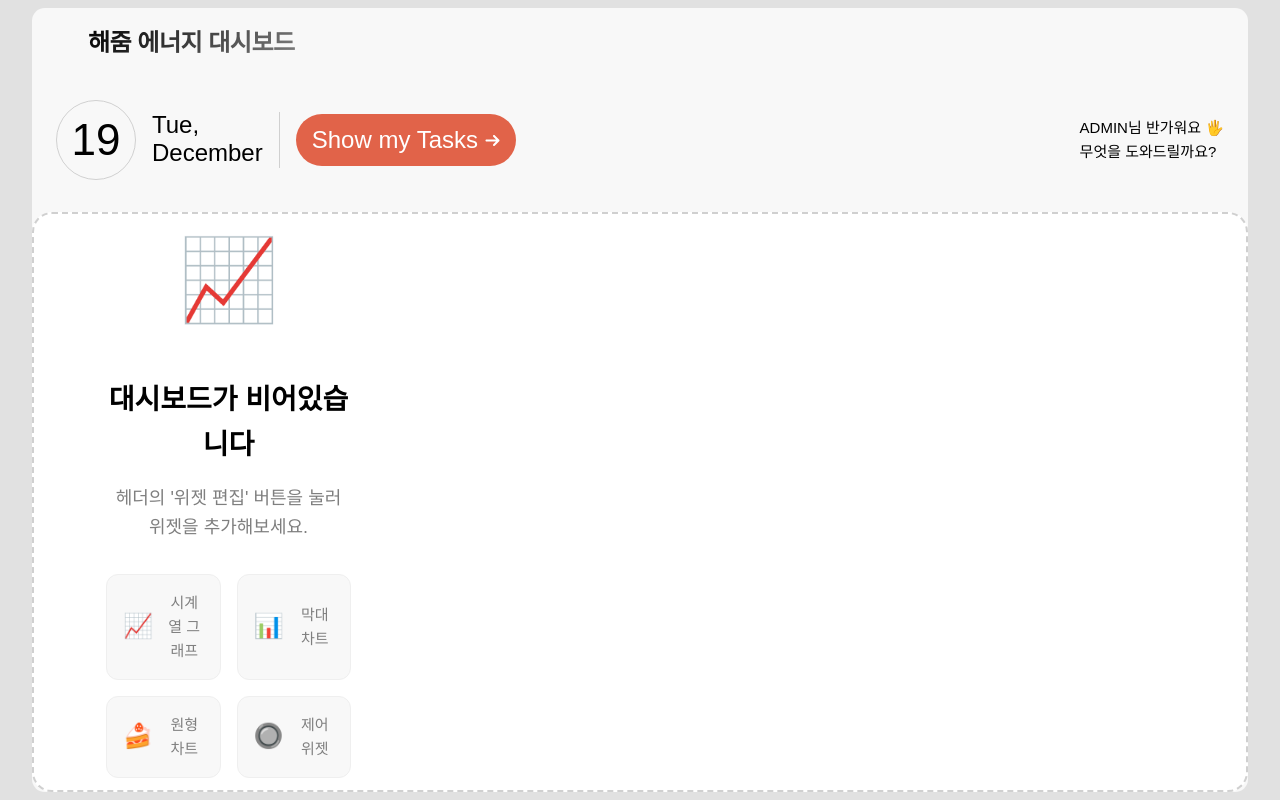
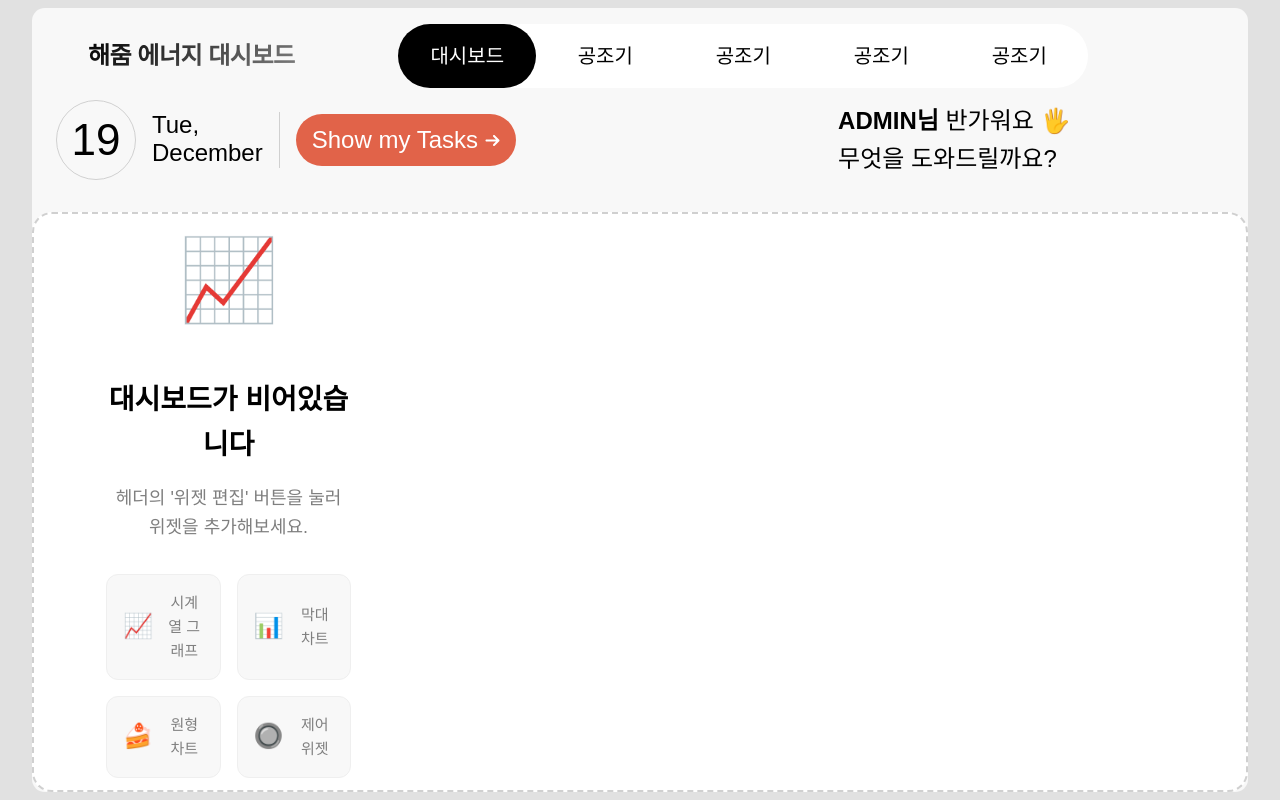
Before and after one commit to apple9710/haezoom, a Vue app: page /dashboard in a window 1280 px wide. Built offline with nearby package versions, Linux system fonts and the light colour scheme; a web font is replaced by a local one.

Commit message:
대시보드 상단 수정

```diff
--- a/src/components/AppHeader.vue
+++ b/src/components/AppHeader.vue
@@ -12,6 +12,8 @@
       </div>
 
       <div class="header-center">
+
+
         <button
           v-if="route.name === 'Dashboard' && isEditMode"
           @click="toggleSidebar"
@@ -21,6 +23,25 @@
           <span class="toggle-icon">☰</span>
           <span class="toggle-text">위젯 메뉴</span>
         </button>
+        <ul class="top-menu"
+          v-else
+        >
+          <li v-if="route.name ==='Dashboard'" class="active">
+            <a class="top-menu-item" href="#">대시보드</a>
+          </li>
+          <li>
+            <a class="top-menu-item" href="#">공조기</a>
+          </li>
+          <li>
+            <a class="top-menu-item" href="#">공조기</a>
+          </li>
+          <li>
+            <a class="top-menu-item" href="#">공조기</a>
+          </li>
+          <li>
+            <a class="top-menu-item" href="#">공조기</a>
+          </li>
+        </ul>
       </div>
 
       <div class="header-right" v-if="authStore.isAuthenticated">
@@ -539,6 +560,45 @@ onUnmounted(() => {
   transform: translateX(2px);
 }
 
+
+/* top-menu */
+
+.top-menu {
+  display:flex;
+  align-items:center;
+  background-color:var(--color-bg-white);
+  border-radius:999px;
+}
+.top-menu  li {
+  list-style-type:none;
+
+
+  font-size:20px;
+}
+.top-menu  li .top-menu-item {
+  color:#000;
+  width:138px;
+  height:64px;
+  display:flex;
+  align-items: center;
+  justify-content:center;
+  border-radius:999px;
+
+  /* display:block;
+  padding:20px 34px;
+  background-color: #000;
+  border-radius:999px;
+  color:#fff;
+  font-size:20px; */
+}
+.top-menu  li .top-menu-item:hover{
+  background:none;
+}
+.top-menu li.active .top-menu-item{
+    color:#fff;
+    background-color: #000;
+}
+
 /* 스크롤시 헤더 스타일 변경 (선택사항) */
 @media (prefers-reduced-motion: no-preference) {
   .app-header {
--- a/src/views/DashboardView-styles.css
+++ b/src/views/DashboardView-styles.css
@@ -84,6 +84,14 @@
   fill: var(--color-font-white);
 }
 
+.dashboard-header .welcome-text{
+  font-size: 24px;
+  font-weight: 300;
+  padding-right:12vw;
+}
+
+
+
 .dashboard-content {
   flex: 1;
   display: flex;
@@ -91,7 +99,9 @@
   height:98vh;
   /* height: calc(100vh - 90px); */
 }
-
+.dashboard-content .user-name{
+  font-weight:700;
+}
 /* 메인 대시보드 영역 */
 .dashboard-main {
   flex: 1;
```
